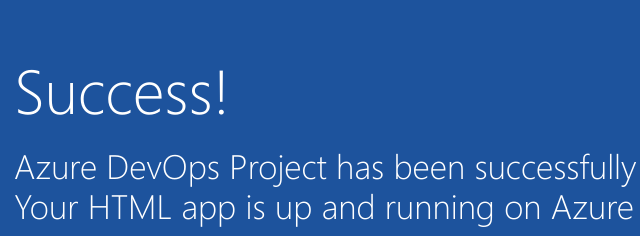
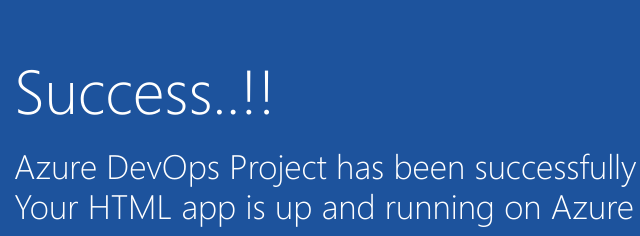
Before and after one commit to vinayhk93/sample-project, a plain HTML site: page index.html in a window 1280 px wide. Shown: the part 325-561 px from the top of the page, 211-851 px from the left. Drawn offline with Linux system fonts and the light colour scheme.

Commit message:
added a new comment- Success..git checkout main

```diff
--- a/index.html
+++ b/index.html
@@ -18,7 +18,7 @@
             </a>
         </div>
             <div class="content-body">
-                <div class="success-text">Success!</div>
+                <div class="success-text">Success..!!</div>
                 <div class="description line-1"> Azure DevOps Project has been successfully setup</div>
                 <div class="description line-2"> Your HTML app is up and running on Azure</div>
                 <div class="next-steps-container">
@@ -55,4 +55,5 @@
     </div>
 </body>
 
+<!-- Added a new comment line in the index.html & made Success !!-->
 </html>
```
